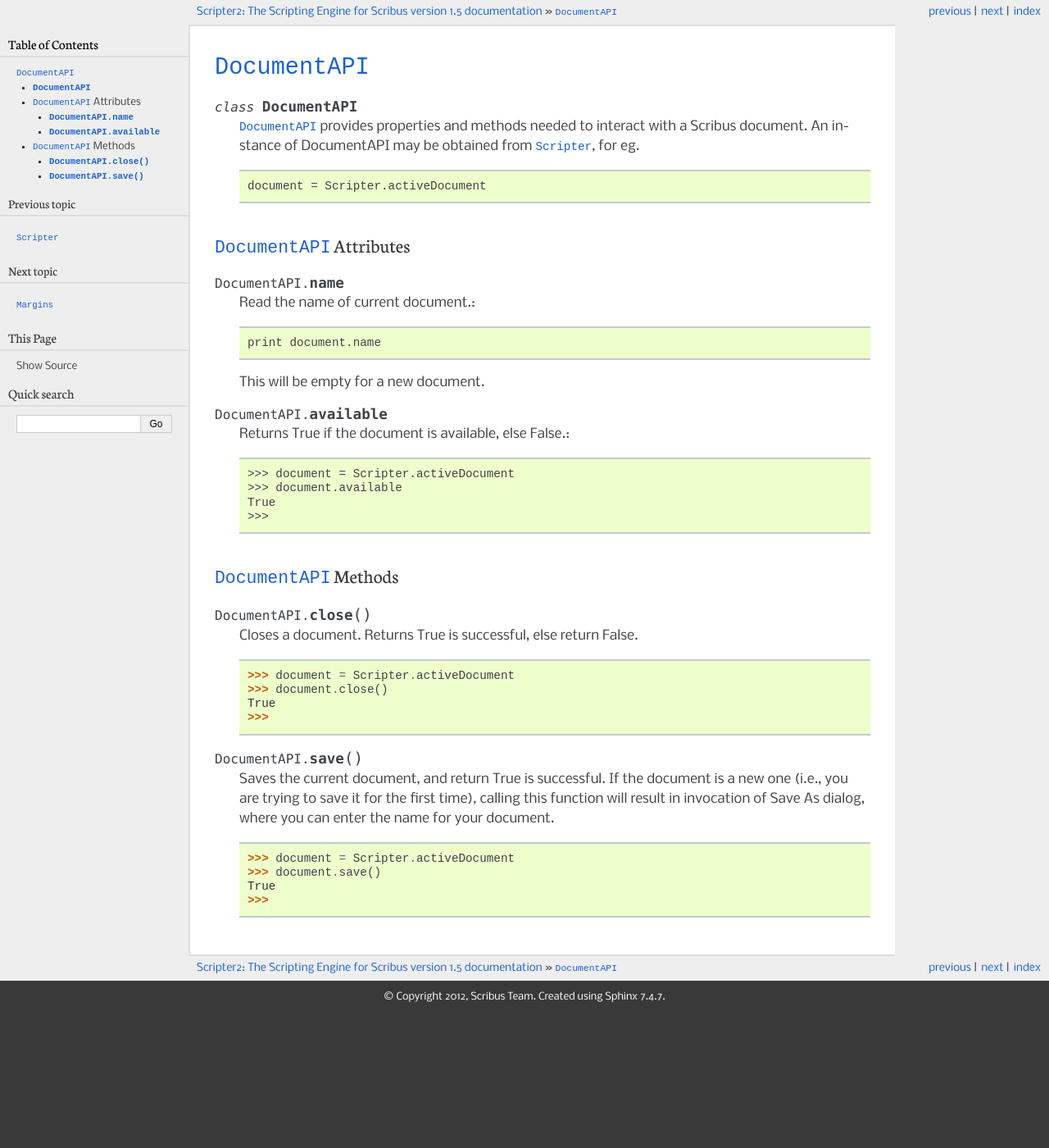
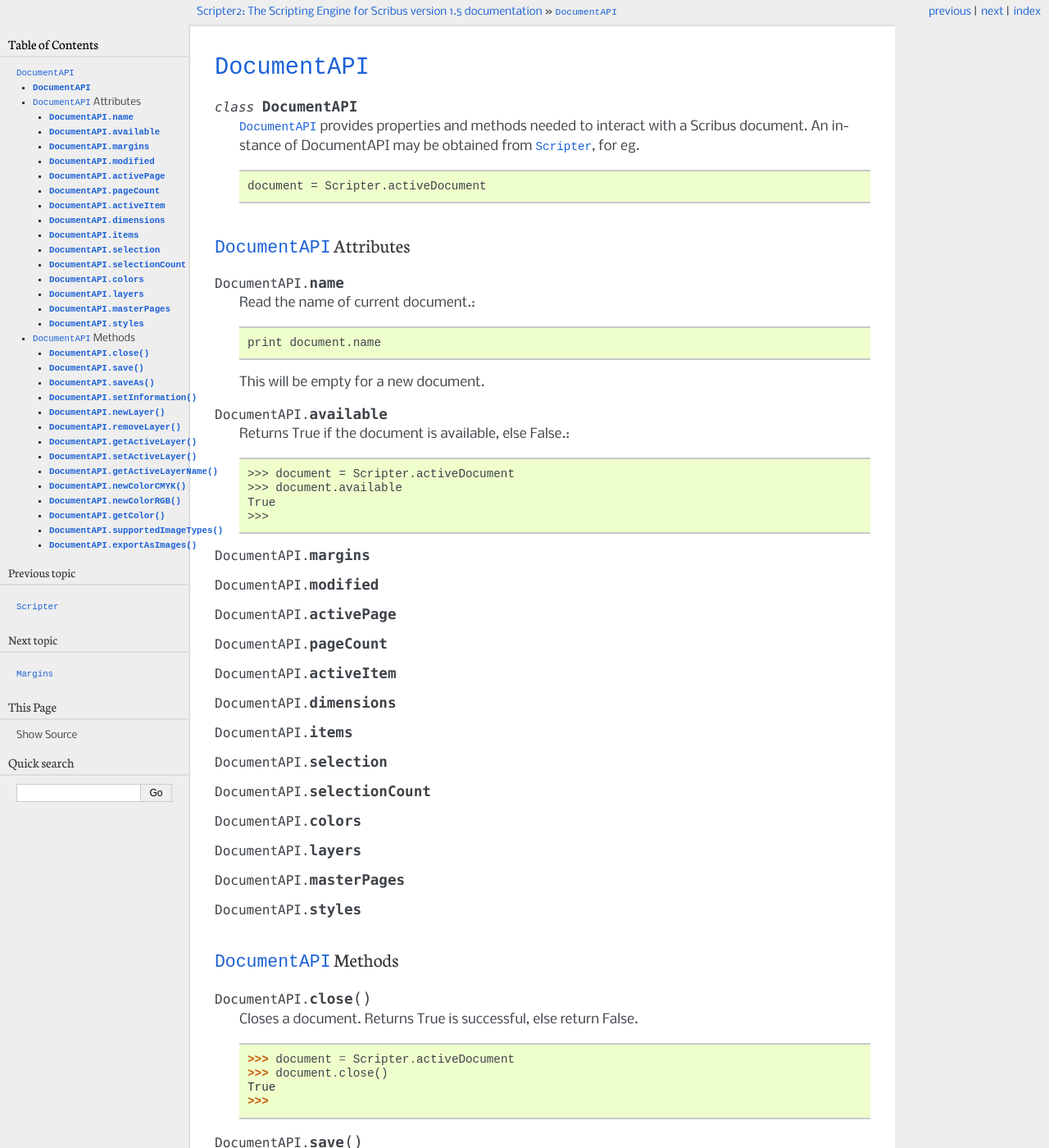
Before and after one commit to jainbasil/scripter-doc, a Sphinx documentation site: the page built from source/documentapi.rst, in a window 1280 px wide and 1400 px high. Shown: the whole window at 82% size. Built offline with Sphinx 7.4.7, drawn with Linux system fonts in a browser that asks for light colours; pages that are not in the unit, such as notebooks, are missing from menus; some of the changed text lies outside the part shown.

```diff
--- a/source/documentapi.rst
+++ b/source/documentapi.rst
@@ -30,6 +30,31 @@
 	    True
 	    >>>
 
+.. py:attribute:: DocumentAPI.margins
+
+.. py:attribute:: DocumentAPI.modified
+
+.. py:attribute:: DocumentAPI.activePage
+
+.. py:attribute:: DocumentAPI.pageCount
+
+.. py:attribute:: DocumentAPI.activeItem
+
+.. py:attribute:: DocumentAPI.dimensions
+
+.. py:attribute:: DocumentAPI.items
+
+.. py:attribute:: DocumentAPI.selection
+
+.. py:attribute:: DocumentAPI.selectionCount
+
+.. py:attribute:: DocumentAPI.colors
+
+.. py:attribute:: DocumentAPI.layers
+
+.. py:attribute:: DocumentAPI.masterPages
+
+.. py:attribute:: DocumentAPI.styles
 
 :class:`DocumentAPI` Methods
 ----------------------------
@@ -51,3 +76,35 @@
        >>> document.save()
        True
        >>>
+
+.. py:method:: DocumentAPI.saveAs(name)
+
+.. py:method:: DocumentAPI.setInformation(author, title, description)
+
+.. py:method:: DocumentAPI.newLayer(name)
+
+.. py:method:: DocumentAPI.removeLayer(name)
+
+.. py:method:: DocumentAPI.getActiveLayer()
+
+   Make it property
+
+.. py:method:: DocumentAPI.setActiveLayer(name)
+
+   Make it property
+
+.. py:method:: DocumentAPI.getActiveLayerName()
+
+   Make it property
+
+.. py:method:: DocumentAPI.newColorCMYK(c, m, y, k)
+
+.. py:method:: DocumentAPI.newColorRGB(r, g, b)
+
+.. py:method:: DocumentAPI.getColor(name)
+
+   Make it property
+
+.. py:method:: DocumentAPI.supportedImageTypes()
+
+.. py:method:: DocumentAPI.exportAsImages(directoryName, scale, quality, dpi, overwrite)
```
Also changed, not shown: source/index.rst (+12 -1 lines).
